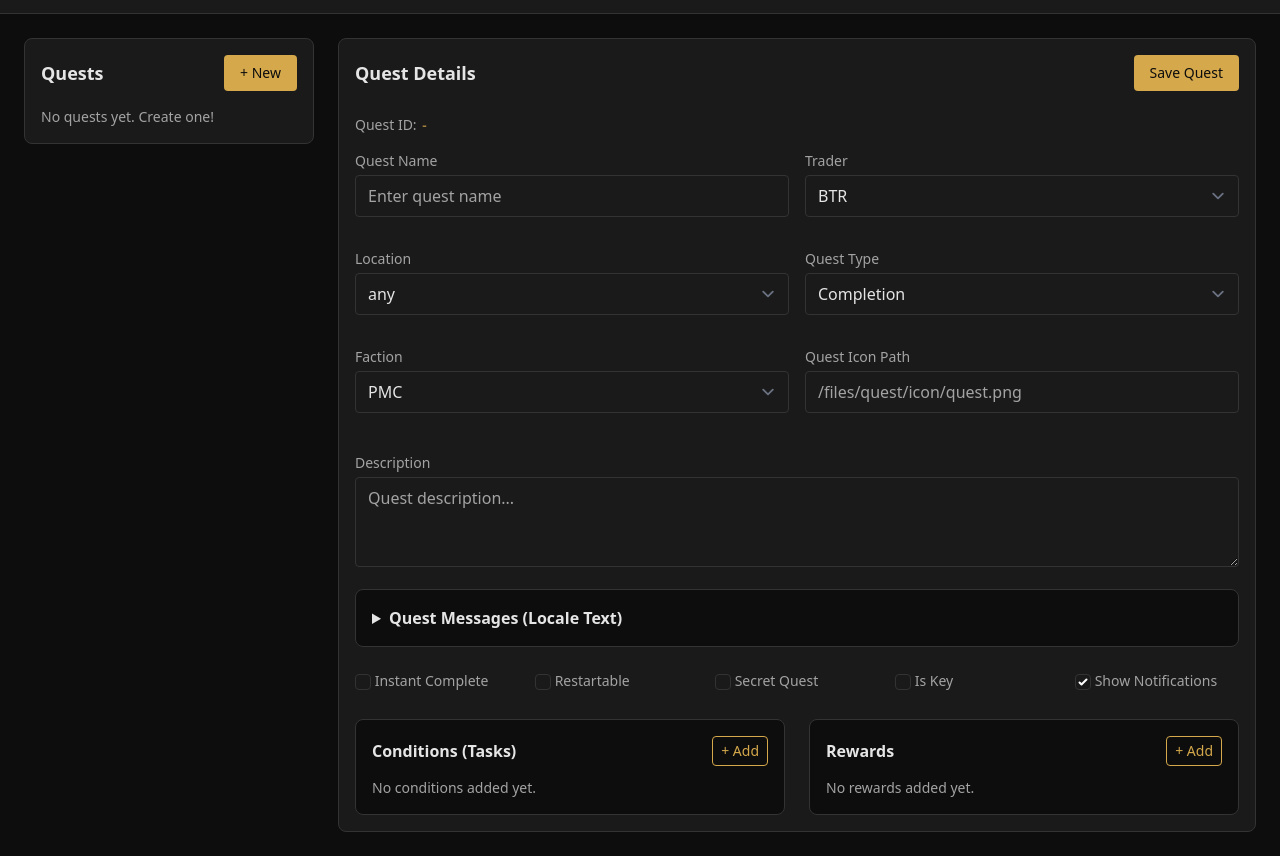
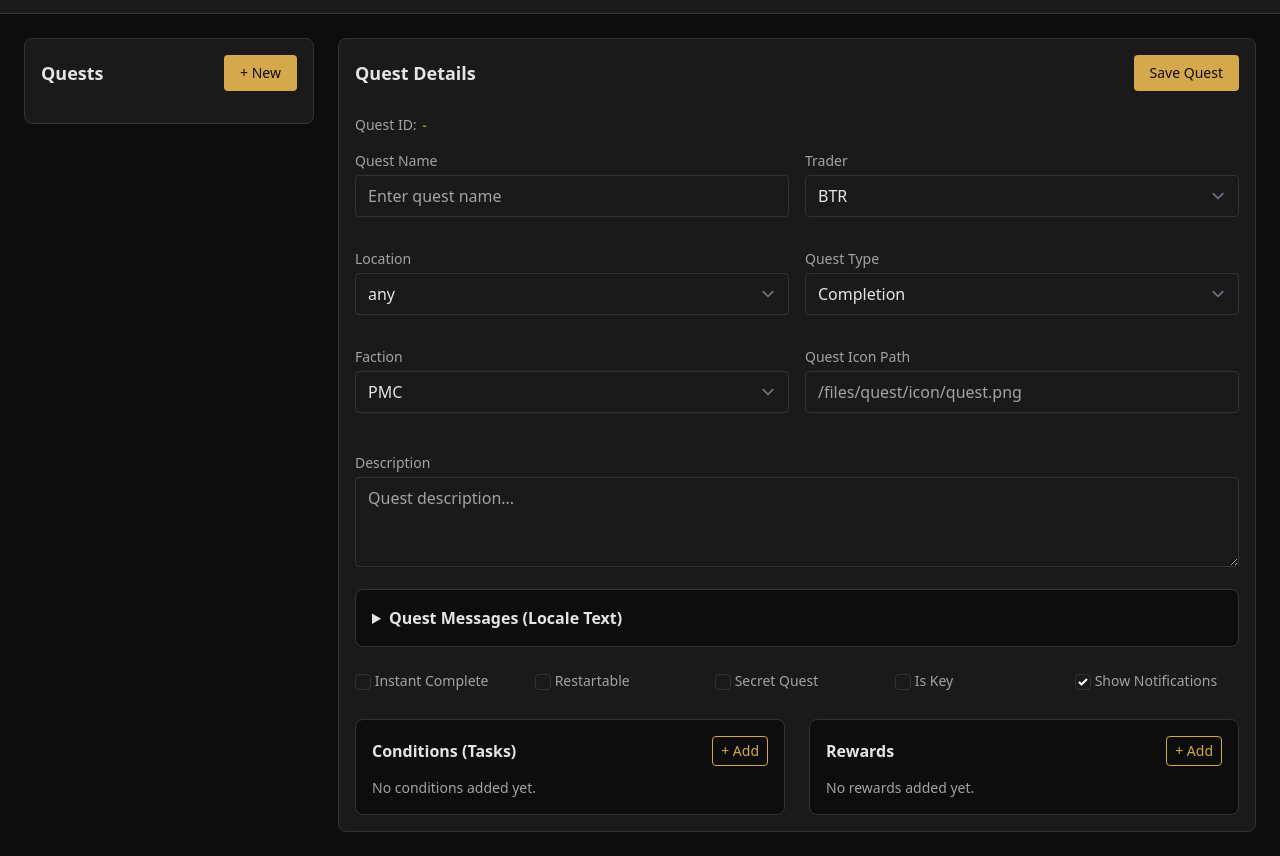
Before and after one commit to jhayashi1/spt-web-quest-builder, a website built with Vite: page index.html in a window 1280 px wide. Shown: the part 63-919 px from the top of the page. Built offline with nearby package versions, Linux system fonts and the light colour scheme.

Commit message:
chore: empty list css fix

```diff
--- a/index.html
+++ b/index.html
@@ -49,12 +49,11 @@
                 <!-- Quest List Sidebar -->
                 <aside class="lg:col-span-1">
                     <div class="panel">
-                        <div class="flex items-center justify-between mb-4">
+                        <div class="flex items-center justify-between">
                             <h2 class="text-lg font-semibold">Quests</h2>
                             <button id="newQuestBtn" class="btn btn-primary text-sm">+ New</button>
                         </div>
-                        <div id="questList" class="space-y-1 max-h-[60vh] overflow-y-auto">
-                            <p class="text-tarkov-text-muted text-sm">No quests yet. Create one!</p>
+                        <div id="questList" class="space-y-1 max-h-[60vh] overflow-y-auto empty:hidden mt-4">
                         </div>
                     </div>
                 </aside>
```
